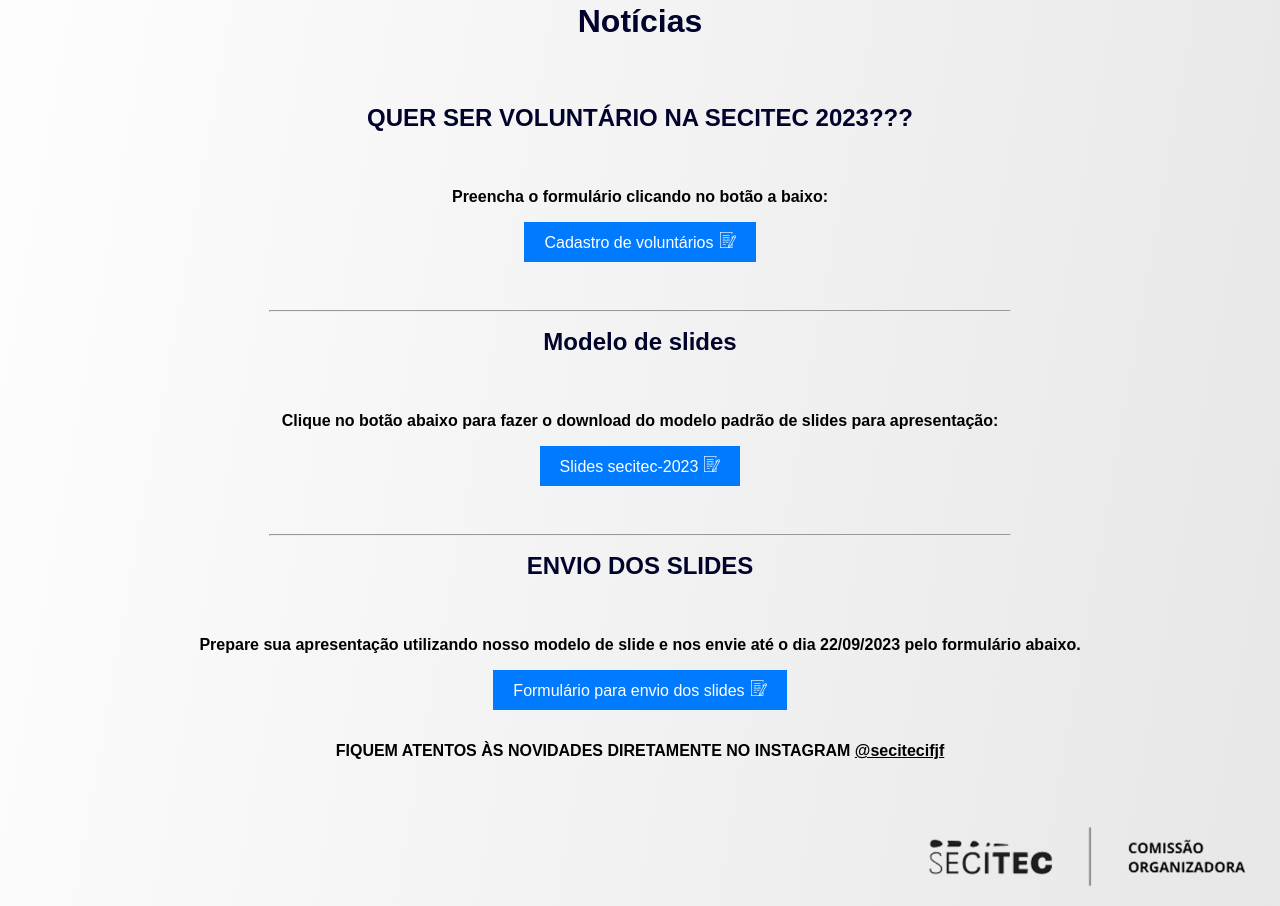
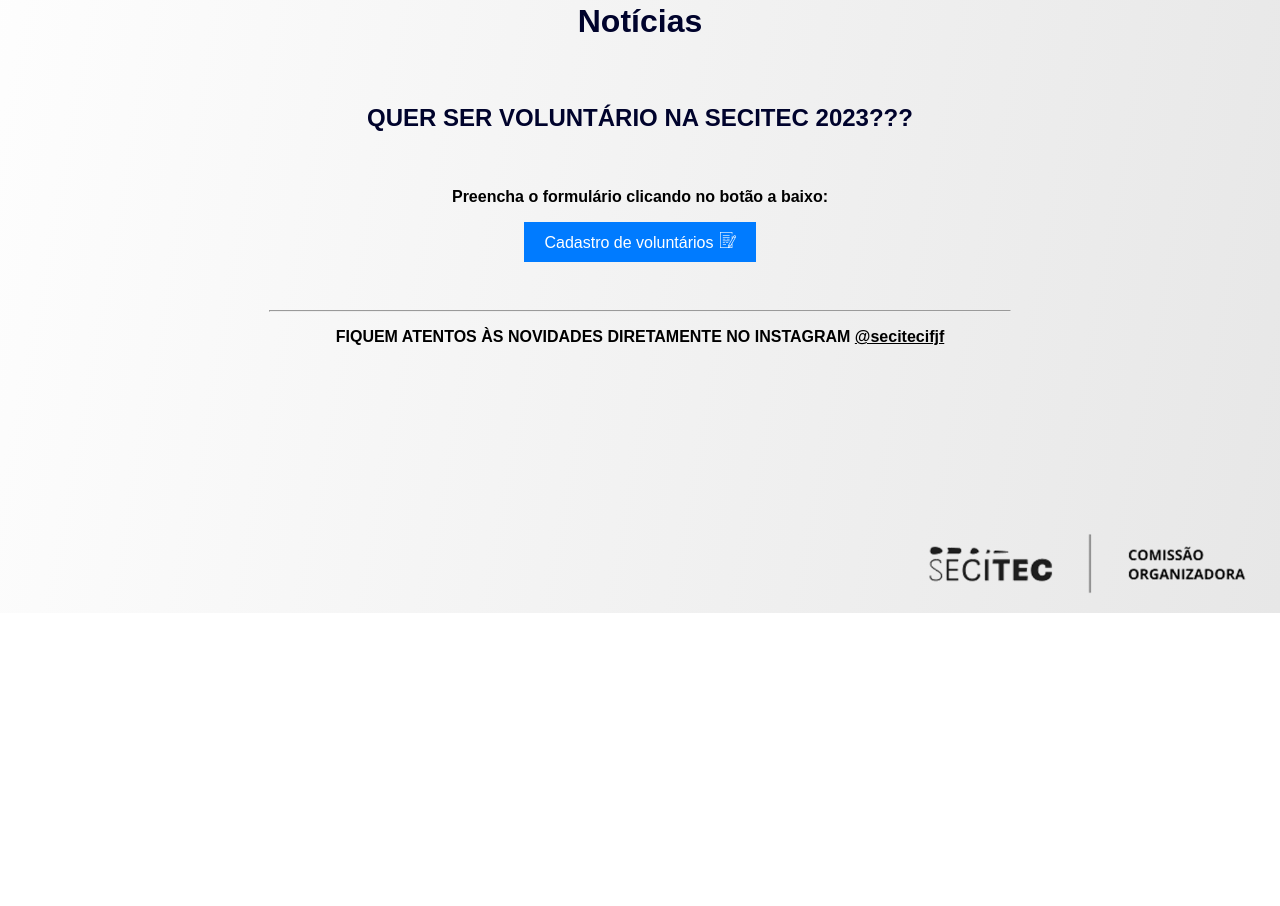
Before and after one commit to secitec-2023/ifsudestemg, a plain HTML site: page docs/pages/noticias.html in a window 1280 px wide. Shown: the part 598-1504 px from the top of the page. After the commit the page ends 1211 px from the top, so only its background shows below. Drawn offline with Linux system fonts and the light colour scheme.

Commit message:
Corrigindo bugs

```diff
--- a/docs/pages/noticias.html
+++ b/docs/pages/noticias.html
@@ -113,23 +113,6 @@
                 </a>
             </div>
             <hr>
-            <h2>Modelo de slides</h2>
-            <div id="form-area">
-                <h4>Clique no botão abaixo para fazer o download do modelo padrão de slides para apresentação:</h4>
-                <a href="https://docs.google.com/presentation/d/1ujIpVA6uVwKfrRhOE2Cc3ImnQIqyl2Vg/edit?usp=sharing&ouid=104309892923378170864&rtpof=true&sd=true">
-                    <span>Slides secitec-2023</span>
-                    <img src="../assets/contact-form.png" alt="Formulario-img">
-                </a>
-            </div>
-            <hr>
-            <h2>ENVIO DOS SLIDES</h2>
-            <div id="form-area">
-                <h4>Prepare sua apresentação utilizando nosso modelo de slide e nos envie até o dia 22/09/2023 pelo formulário abaixo.</h4>
-                <a href="https://forms.gle/WiLY4W1zxa1bCDhZA">
-                    <span>Formulário para envio dos slides</span>
-                    <img src="../assets/contact-form.png" alt="Formulario-img">
-                </a>
-            </div>
             <p>FIQUEM ATENTOS ÀS NOVIDADES DIRETAMENTE NO INSTAGRAM <a id="link-insta"
                     href="https://www.instagram.com/secitecifjf/"><span>
                         @secitecifjf</span></a></p>
```
Also changed, not shown: docs/index.html (+1 -1 lines), docs/pages/semana_do_ensino.html (+1 -1 lines), docs/pages/seminario_de_extensao.html (+5 -0 lines).
